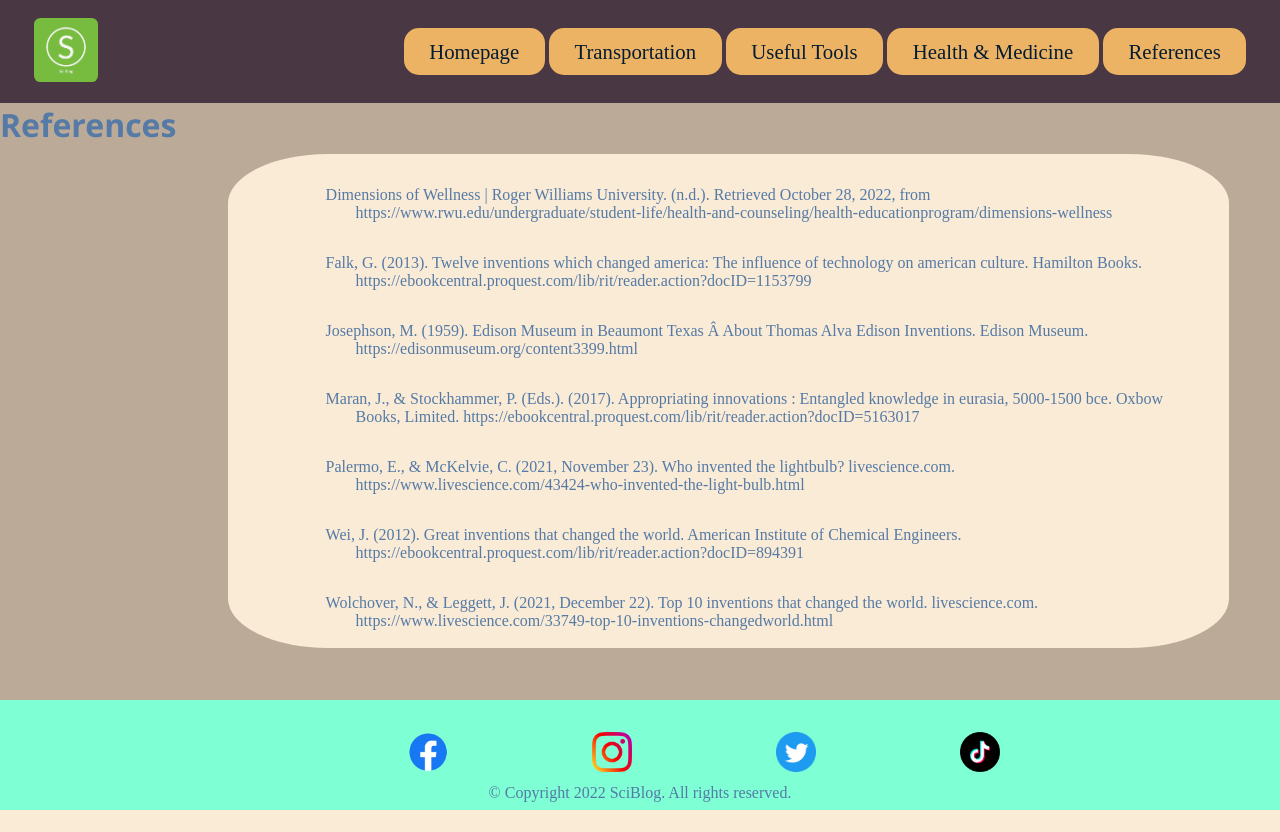
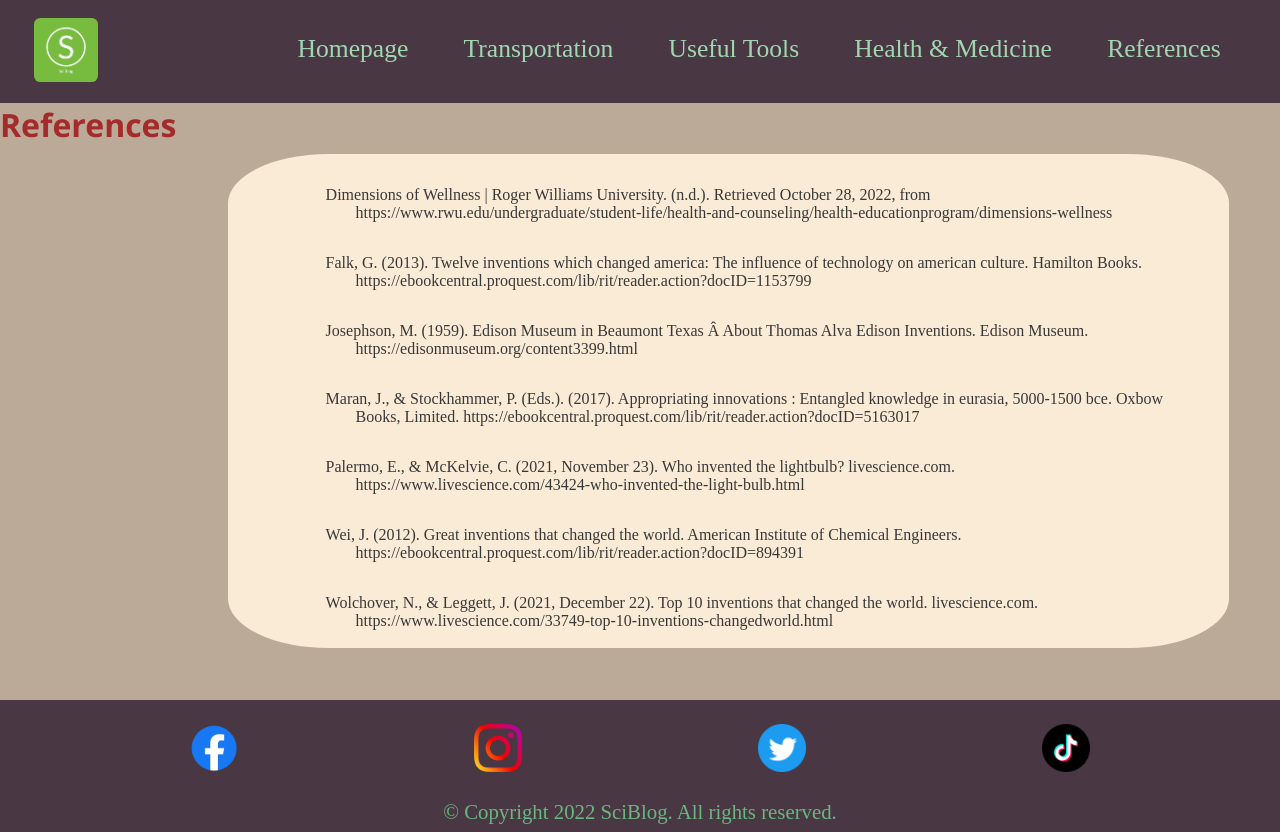
Before and after one commit to Omar-Abdullah-Shaikh-Al-Zoor/History-Changing-Inventions, a PHP site: page /references.html in a window 1280 px wide. Before the commit the page ends 810 px from the top, so only its background shows below. Run offline with PHP 8.4, Linux system fonts and the light colour scheme.

Commit message:
Pallete edits

```diff
--- a/assets/css/style.css
+++ b/assets/css/style.css
@@ -2,7 +2,7 @@
   box-sizing: border-box;
   margin: 0;
   padding: 0;
-  color: #547aa5;
+  color: #393838;
 }
 header {
   grid-area: header;
@@ -15,9 +15,16 @@ footer {
 }
 .container {
   display: grid;
-  grid-template-areas: "header header"
-                        "main main"
-                        "footer footer";
+  grid-template-areas:
+    "header header"
+    "main main"
+    "footer footer";
+}
+p {
+}
+h1,
+h2 {
+  color: brown;
 }
 
 header {
@@ -40,6 +47,7 @@ main {
   flex-wrap: nowrap;
 }
 .main-nav a {
+  color: #a1d6b1;
   list-style-type: none;
   padding: 0.4rem;
   font-size: 1.2rem;
@@ -90,19 +98,25 @@ img {
 }
 
 footer {
+  background-color: #493843;
   padding: 0.5rem;
-  background-color: aquamarine;
 }
 .footer-nav {
   display: flex;
-  justify-content: center;
+  justify-content: space-around;
+  margin: 0 5vw;
+
 }
 .img-icons {
-  padding: 1vh;
-  width: 7vh;
+  margin: 0;
+  padding: 2vh;
+  width: 10vh;
 }
 footer p {
+  color: #69b780;
   text-align: center;
+  font-size: 1.3rem;
+  padding-top: 1vh;
 }
 /* References page */
 .references {
@@ -141,7 +155,8 @@ hr {
 .profile h4 {
   padding: 3vh 0 1vh 0;
 }
-.profile h4, .profile p{
+.profile h4,
+.profile p {
   padding-left: 5vw;
 }
 .writer img {
@@ -149,7 +164,10 @@ hr {
   width: 15vh;
   border-radius: 50%;
 }
-h1,h2,h3,h4 {
+h1,
+h2,
+h3,
+h4 {
   font-family: "Segoe UI", Tahoma, Geneva, Verdana, sans-serif;
 }
 .title {
@@ -166,13 +184,15 @@ h1,h2,h3,h4 {
   padding: 0 8%;
 }
 aside {
+
   width: 90%;
   margin: 4vh;
   padding: 4vh;
-  background-color: antiquewhite;
+  background-color: #a38e75;
   border-radius: 5%;
 }
-aside h2, h3 {
+aside h2,
+h3 {
   text-align: center;
   padding-bottom: 2vh;
   padding-top: 1vh;
@@ -182,12 +202,13 @@ aside hr {
   margin-bottom: 2vh;
 }
 .links-a p {
-  margin: 3vh 0 0 8vw ;
+  margin: 3vh 0 0 8vw;
   font-size: 1.2rem;
 }
-.links-a a{
-  color:coral;
-
+.links-a a {
+  color: rgb(221, 221, 221);
+  font-family: 'Segoe UI', Tahoma, Geneva, Verdana, sans-serif;
+  font-weight: 600;
 }
 .inv-nav {
   padding: 0 10vw;
@@ -206,19 +227,25 @@ aside img {
 .name {
   padding: 2vh 0;
 }
+.aside-h3 {
+  color: rgb(237, 204, 154)
+}
+.logo {
+  margin: 1.2vh 2vw;
+  width: 5vw;
+}
 
-@media screen and (min-width: 1024px){
-  .main-nav a{
-    background-color: #ECB365;
-    color: #041C32;
+@media screen and (min-width: 1024px) {
+  .main-nav a {
+    color: #a1d6b1;
     padding: 1.5vh 2vw;
     text-align: center;
     text-decoration: none;
     cursor: pointer;
     border-radius: 15px;
-    font-size: 1.3rem;
+    font-size: 1.6rem;
     position: relative;
-    top:37%;
+    top: 30%;
   }
   h4 {
     margin: 0 2vw;
@@ -226,11 +253,9 @@ aside img {
   .main-nav a:hover {
     transform: scale(1.05);
     transition: 0.5s ease;
+    background-color: #c06d00;
   }
-  .main-nav a:hover{
-    background-color: #f0c384;
-}
-  .header-nav{
+  .header-nav {
     height: auto;
     padding-right: 2vw;
   }
@@ -247,9 +272,12 @@ aside img {
   .inventions p {
     padding: 0 1vw 5vh 5vw;
   }
+  .main > div {
+    width: 75vw;
+  }
   .main aside {
     margin-right: 10vw;
-    width: 30vw;
+    width: 25vw;
     height: fit-content;
     margin: 3.5vh 2.5vw;
     border-radius: 2%;
@@ -260,5 +288,4 @@ aside img {
   .links-a p {
     margin: 2vh 1vw;
   }
-
 }
--- a/transportation.html
+++ b/transportation.html
@@ -100,16 +100,16 @@
                         <img src="assets/media/invention_of_the_week_mobile.jpg" alt="Lightbulb image" />
                         <hr />
                         <div>
-                            <h3>Recommended Inventions & Discoveries</h3>
+                            <h3 class="aside-h3">Recommended Inventions & Discoveries</h3>
                             <div class="links-a">
                                 <p><a href="tools.html/#light-bulb">The End of the Candle and Lantern Era: The Invention of the Incadescent Lightbulb</a></p>
-                                <p><a href="/transportation.html/#automobile">From Wagon to automobile</a></p>
+                                <p><a href="/transportation.html/#automobile">From Wagon to Automobile</a></p>
                                 <p><a href="/tools.html/#compass">The Invention of the Compass: No More Blind Travel!</a></p>
                             </div>
                         </div>
                         <hr />
                         <div>
-                            <h3>Latest Inventions & Discoveries</h3>
+                            <h3 class="aside-h3">Latest Inventions & Discoveries</h3>
                             <div class="links-a">
                                 <p><a href="tools.html/#compass">The Invention of the Compass: No More Blind Travel!</a></p>
                                 <p><a href="transportation.html/#airplane">The Invention of the Airplane: Flying alongside with birds!</a></p>
```
Also changed, not shown: assets/media/compass_desktop.jpg.
